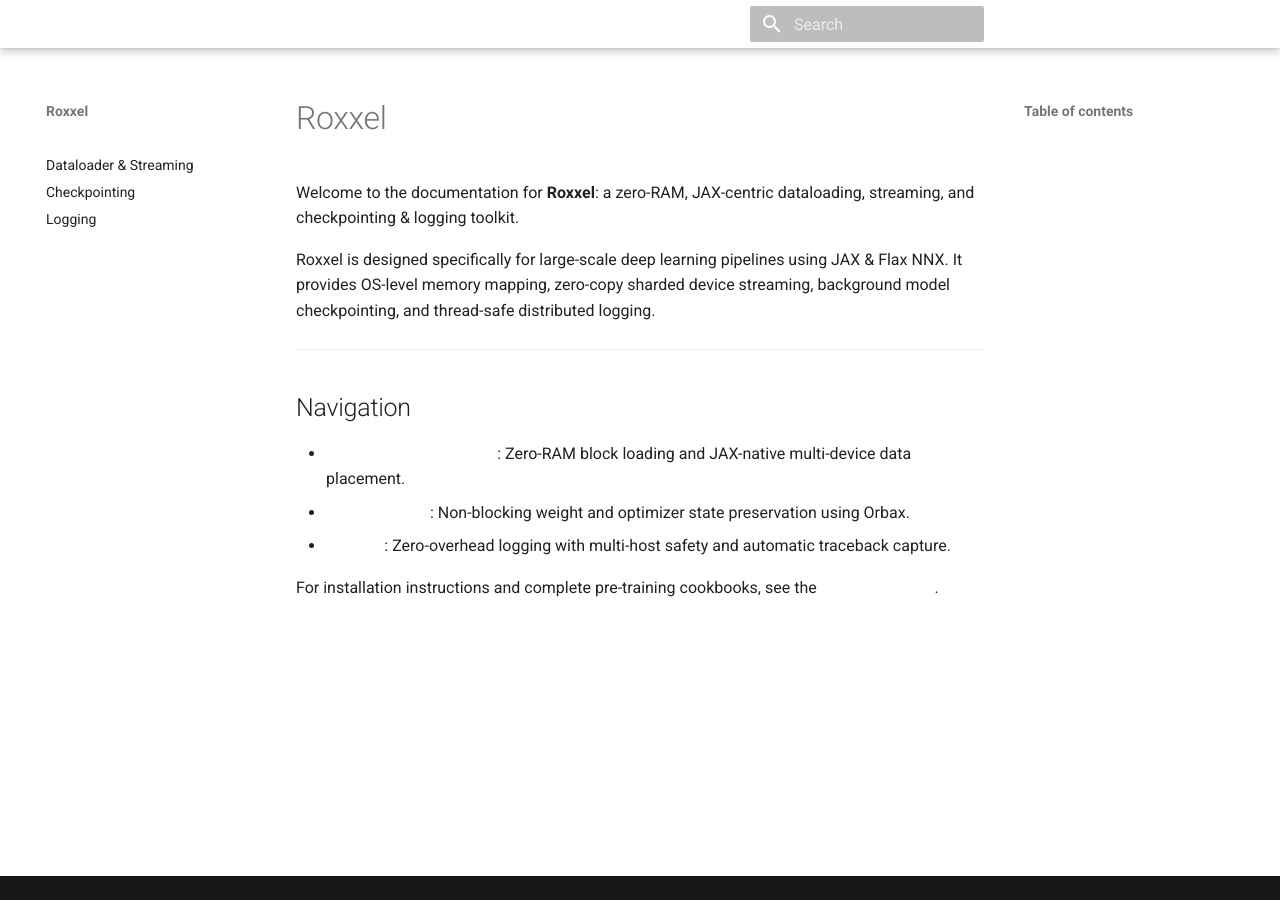
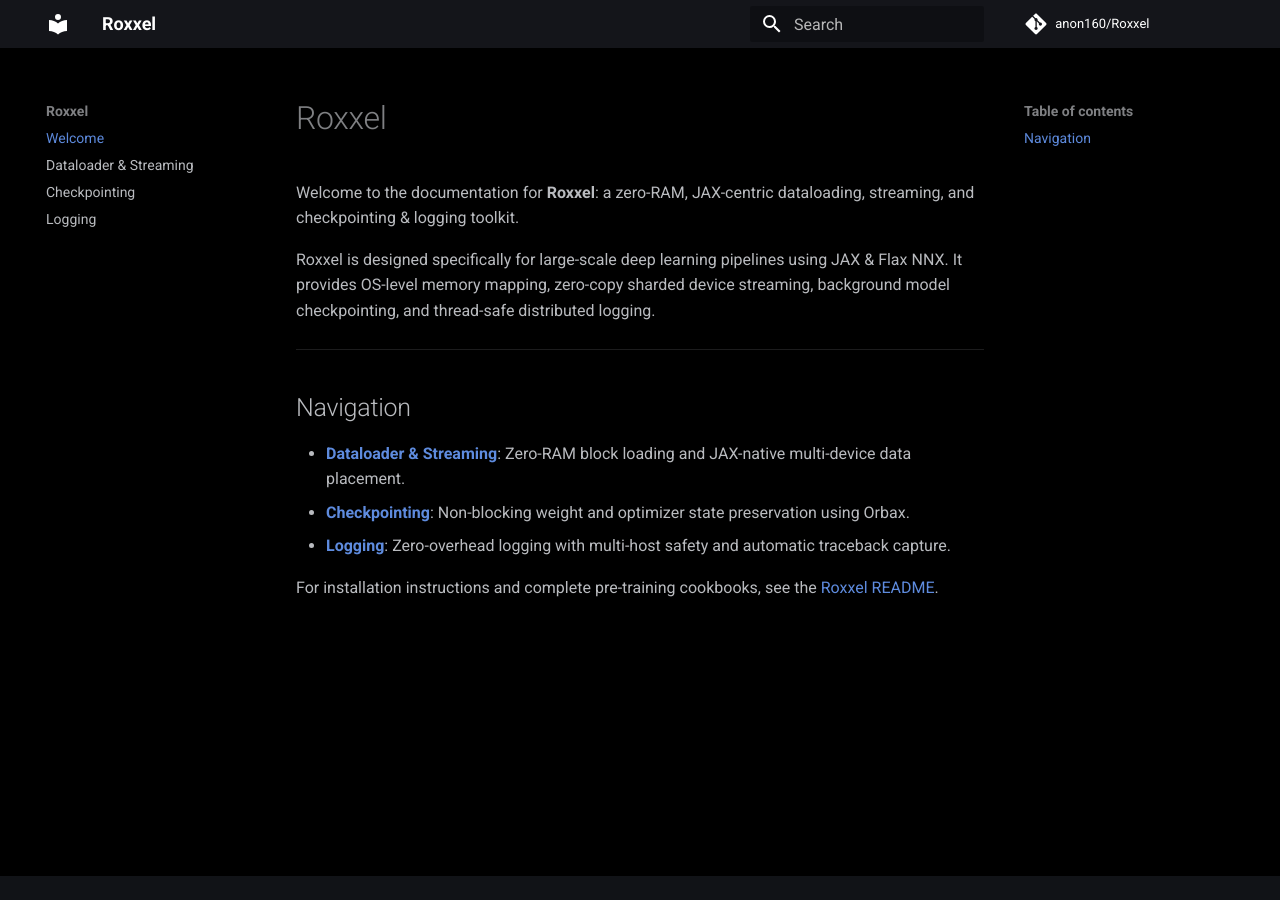
Before and after one commit to anon160/Roxxel, an MkDocs documentation site: the page built from docs/index.md, in a window 1280 px wide. Built offline with MkDocs 1.6.1 and Material for MkDocs 9.7.7, drawn with Linux system fonts in a browser that asks for light colours; comment, search, counter and statistics services are not loaded.

Commit message:
docs: enforce pure-black dark theme exclusively and remove header drop shadow

```diff
--- a/docs/stylesheets/extra.css
+++ b/docs/stylesheets/extra.css
@@ -1,22 +1,4 @@
-/* Light scheme overrides (white theme) */
-[data-md-color-scheme="default"] {
-  --md-default-bg-color: #ffffff;
-  --md-default-bg-color--light: #ffffff;
-  --md-default-bg-color--lighter: #ffffff;
-
-  --md-header-bg-color: #ffffff;
-  --md-header-fg-color: #000000;
-
-  /* Primary brand colors for text/links */
-  --md-primary-fg-color: #ffffff;
-  --md-primary-fg-color--dark: #f5f5f5;
-
-  /* Border separators and search styling */
-  --md-search-bg-color: #f5f5f5;
-  --md-code-bg-color: #f8f9fa;
-}
-
-/* Dark scheme overrides (black theme) */
+/* Dark scheme overrides (pure black theme) */
 [data-md-color-scheme="slate"] {
   --md-default-bg-color: #000000;
   --md-default-bg-color--light: #000000;
@@ -31,3 +13,8 @@
   --md-search-bg-color: #121212;
   --md-code-bg-color: #1a1a1a;
 }
+
+/* Remove the header drop-shadow for a flat, modern aesthetic */
+.md-header {
+  box-shadow: none !important;
+}
--- a/mkdocs.yml
+++ b/mkdocs.yml
@@ -7,26 +7,9 @@
 theme:
   name: material
   palette:
-    - media: '(prefers-color-scheme)'
-      primary: indigo
-      accent: deep-purple
-      toggle:
-        icon: material/brightness-auto
-        name: Switch to light mode
-    - media: '(prefers-color-scheme: light)'
-      scheme: default
-      primary: indigo
-      accent: deep-purple
-      toggle:
-        icon: material/brightness-7
-        name: Switch to dark mode
-    - media: '(prefers-color-scheme: dark)'
-      scheme: slate
-      primary: indigo
-      accent: deep-purple
-      toggle:
-        icon: material/brightness-4
-        name: Switch to system preference
+    scheme: slate
+    primary: black
+    accent: deep-purple
   features:
     - content.tabs.link
     - content.code.annotate
```
